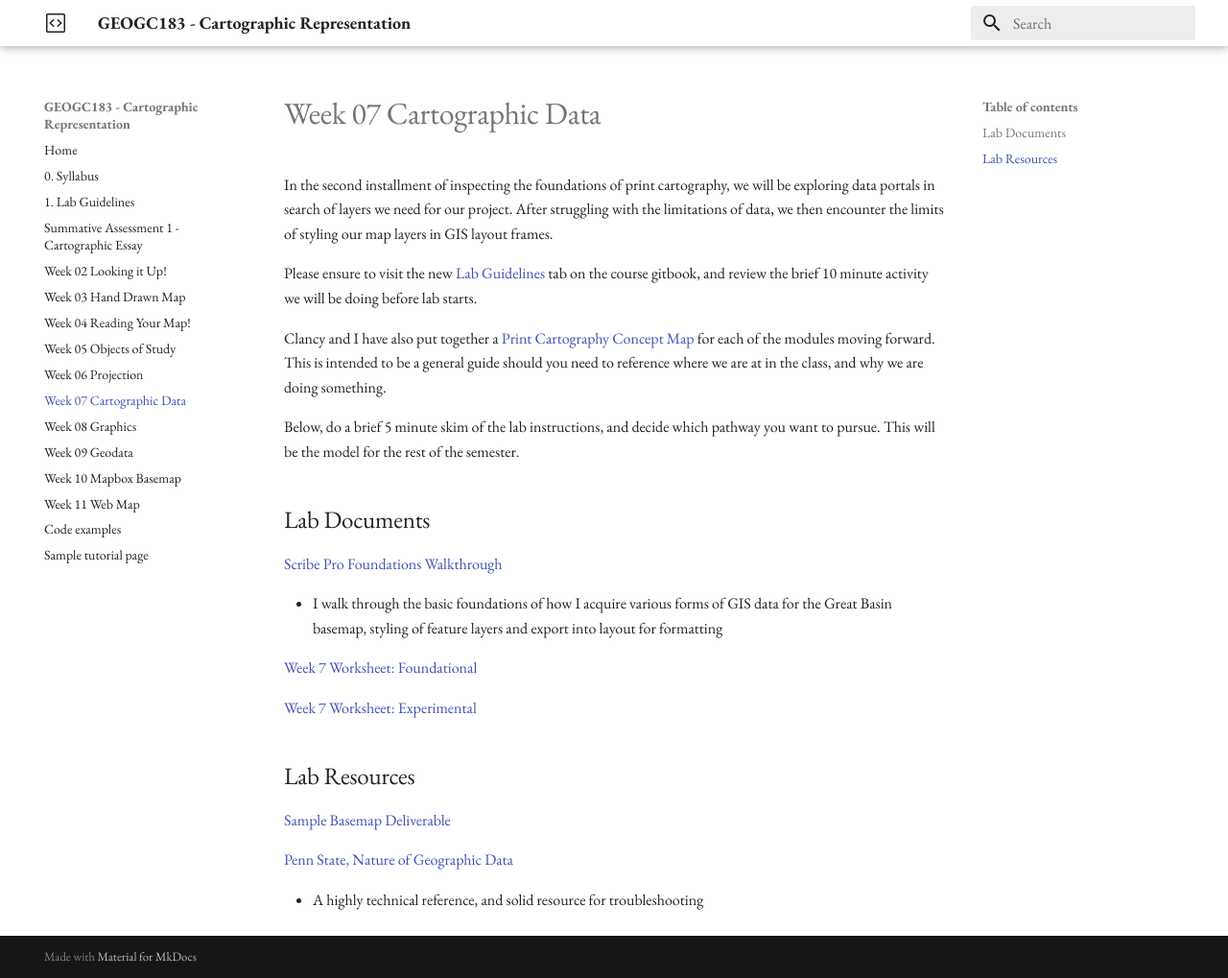
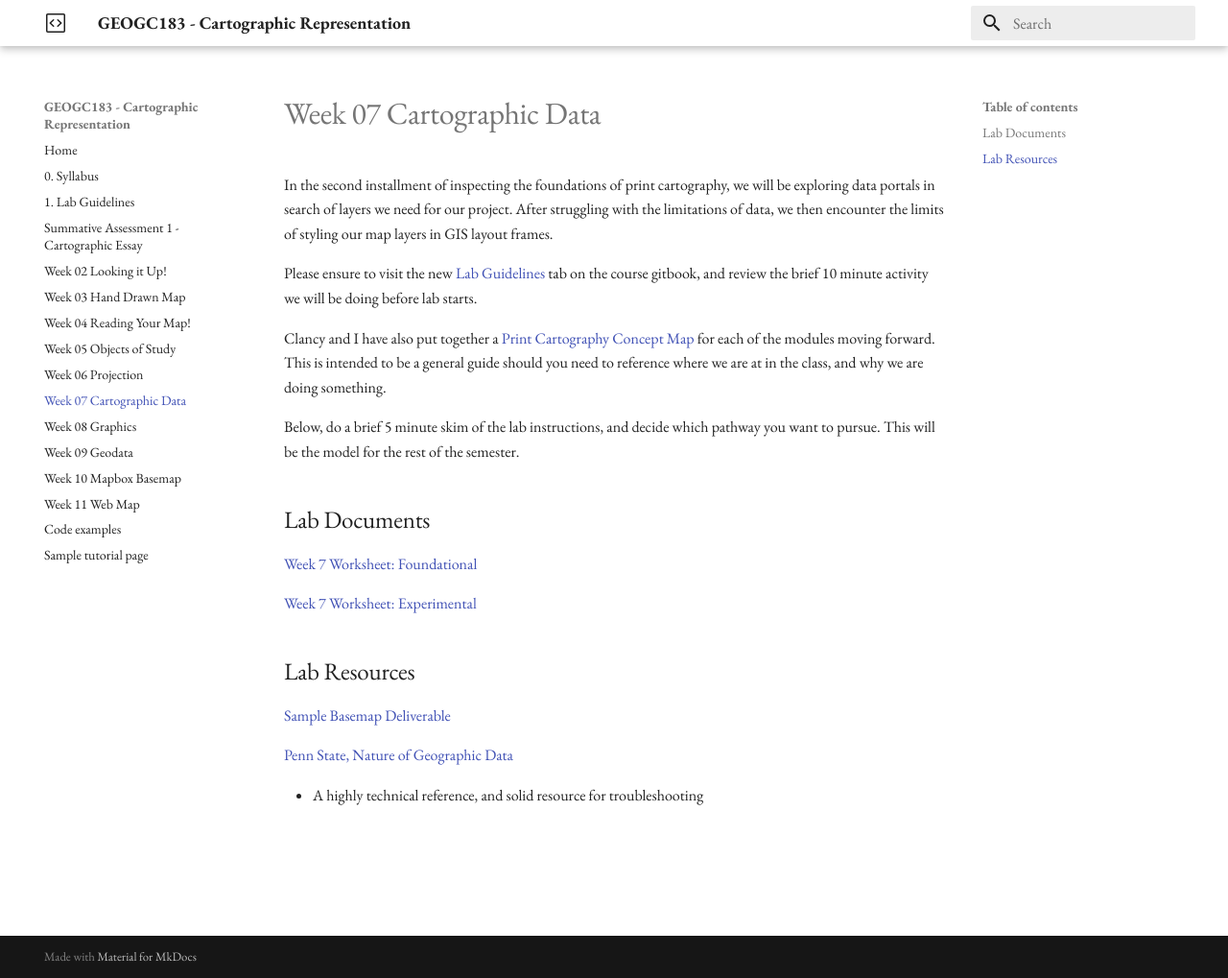
Before and after one commit to cwilmott/GEOGC183, an MkDocs documentation site: the page built from docs/Week-07-GIS.md, in a window 1280 px wide and 1019 px high. Shown: the whole window at 96% size. Built offline with MkDocs 1.6.1 and Material for MkDocs 9.7.7, drawn with Linux system fonts in a browser that asks for light colours.

Commit message:
Update Week-07-GIS.md

```diff
--- a/docs/Week-07-GIS.md
+++ b/docs/Week-07-GIS.md
@@ -11,10 +11,6 @@ Below, do a brief 5 minute skim of the lab instructions, and decide which pathwa
 
 ## Lab Documents
 
-[Scribe Pro Foundations Walkthrough]()
-
-* I walk through the basic foundations of how I acquire various forms of GIS data for the Great Basin basemap, styling of feature layers and export into layout for formatting
-
 [Week 7 Worksheet: Foundational](https://docs.google.com/document/d/16K_18lnyDqq7dHGjQTra-_p5R9TOYxk562q3-z2iRpA/edit?usp=sharing)
 
 [Week 7 Worksheet: Experimental](https://docs.google.com/document/d/1ZINop4WaTATQ2t1X6wwTN61rKLkNufuxOMkyEuvLYJc/edit?usp=sharing)
```
